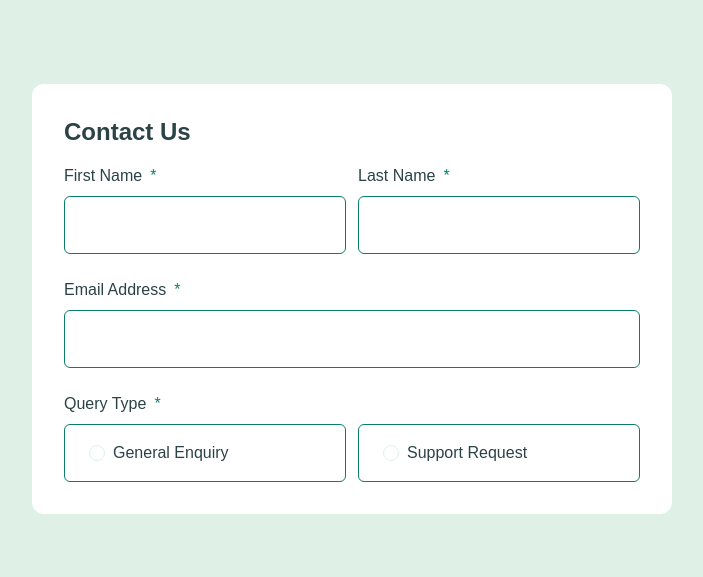
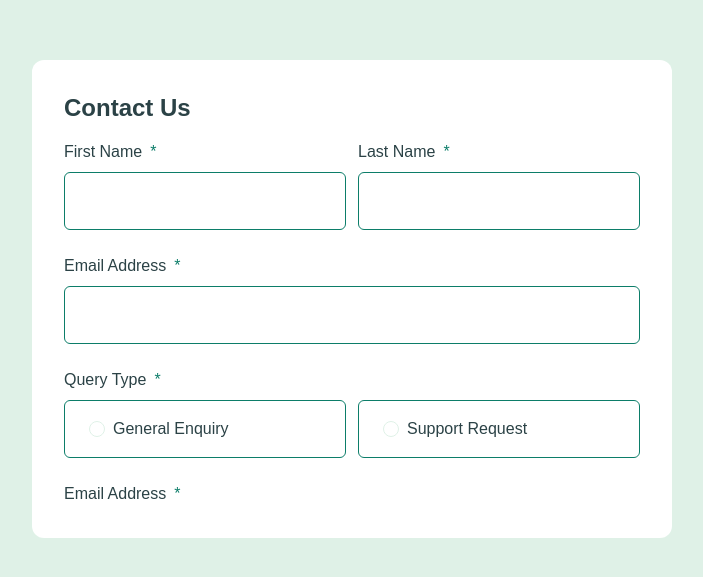
Before and after one commit to Erhahon-Imafidon/contact_form, a React (Vite) app: page / in a window 1280 px wide. Shown: the part 101-678 px from the top of the page, without its empty margins (288-991 px from the left). Built offline with nearby package versions, Linux system fonts and the light colour scheme.

Commit message:
Started Message Section

```diff
--- a/src/components/Contact.jsx
+++ b/src/components/Contact.jsx
@@ -103,6 +103,17 @@ const Contact = () => {
                         </button>
                     </div>
                 </div>
+                {/*MESSAGE SECTION*/}
+                <div
+                    className='flex flex-col w-full space-y-2'>
+                    <label
+                        htmlFor="email"
+                        className="text-base text-grey-dark">Email
+                        Address
+                        <span
+                            className='ml-2 text-green-medium'>*</span>
+                    </label>
+                </div>
             </form>
         </section>
       </>
```
